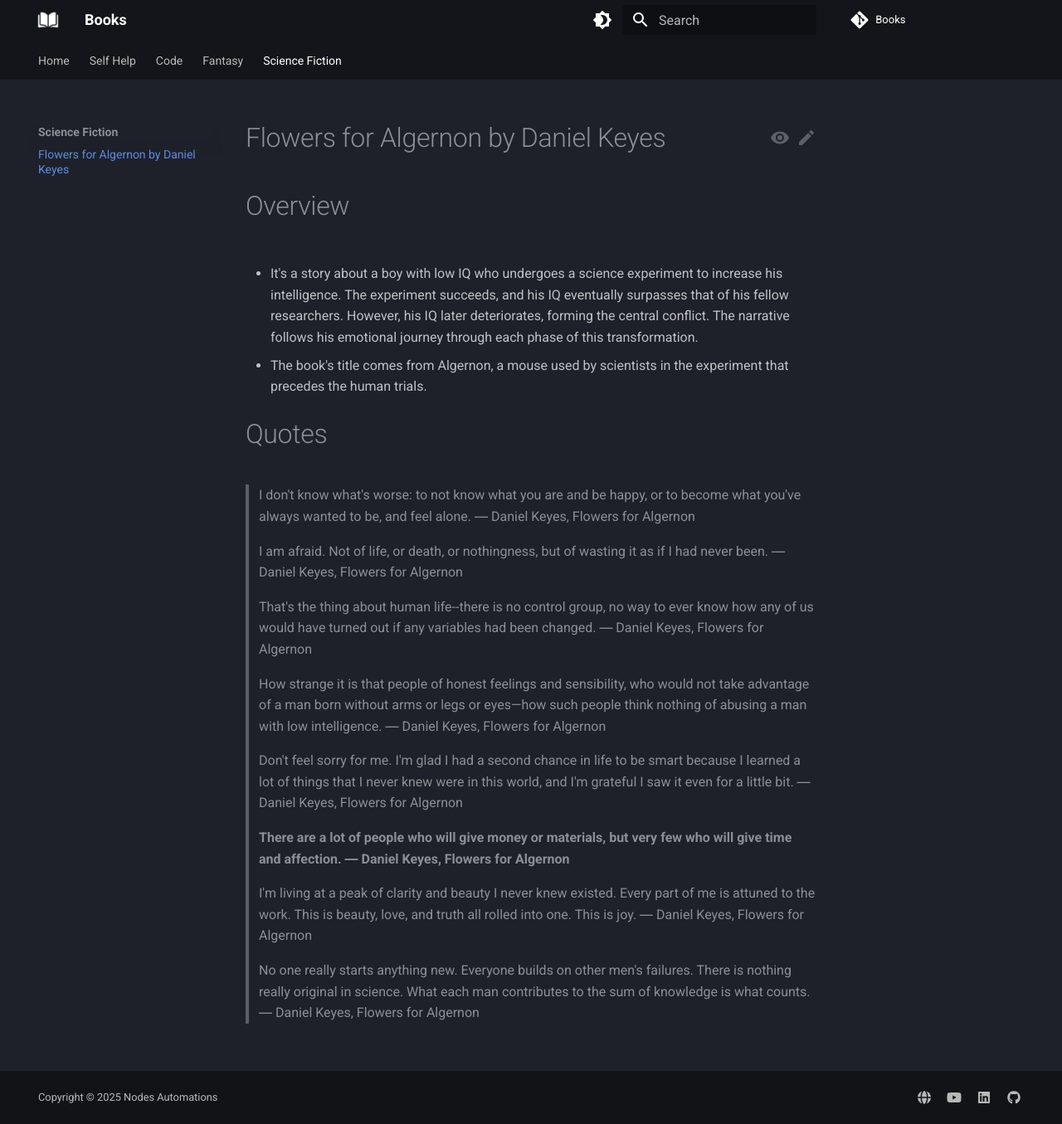
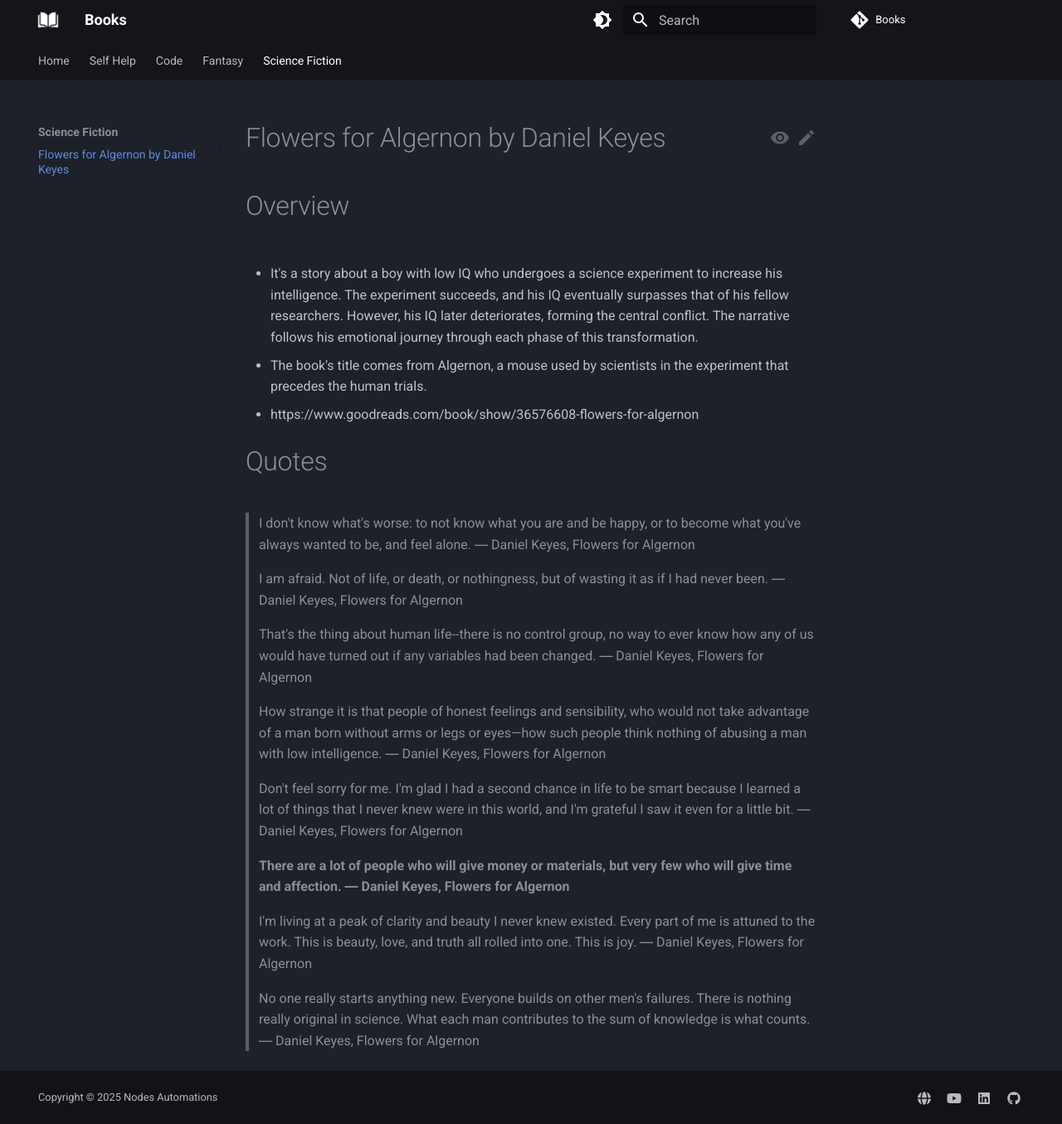
Before and after one commit to vivekkpatel/Books, an MkDocs documentation site: the page built from docs/Science Fiction/Flowers for Algernon.md, in a window 1280 px wide and 1355 px high. Shown: the whole window at 83% size. Built offline with MkDocs 1.6.1 and Material for MkDocs 9.7.7, drawn with Linux system fonts in a browser that asks for light colours; comment, search, counter and statistics services are not loaded; some of the changed lines change nothing that is shown.

Commit message:
good read link added

```diff
--- a/docs/Science Fiction/Flowers for Algernon.md
+++ b/docs/Science Fiction/Flowers for Algernon.md
@@ -5,6 +5,8 @@
 - It's a story about a boy with low IQ who undergoes a science experiment to increase his intelligence. The experiment succeeds, and his IQ eventually surpasses that of his fellow researchers. However, his IQ later deteriorates, forming the central conflict. The narrative follows his emotional journey through each phase of this transformation.
 
 - The book's title comes from Algernon, a mouse used by scientists in the experiment that precedes the human trials.
+
+- https://www.goodreads.com/book/show/36576608-flowers-for-algernon
 
 # Quotes
 
```
